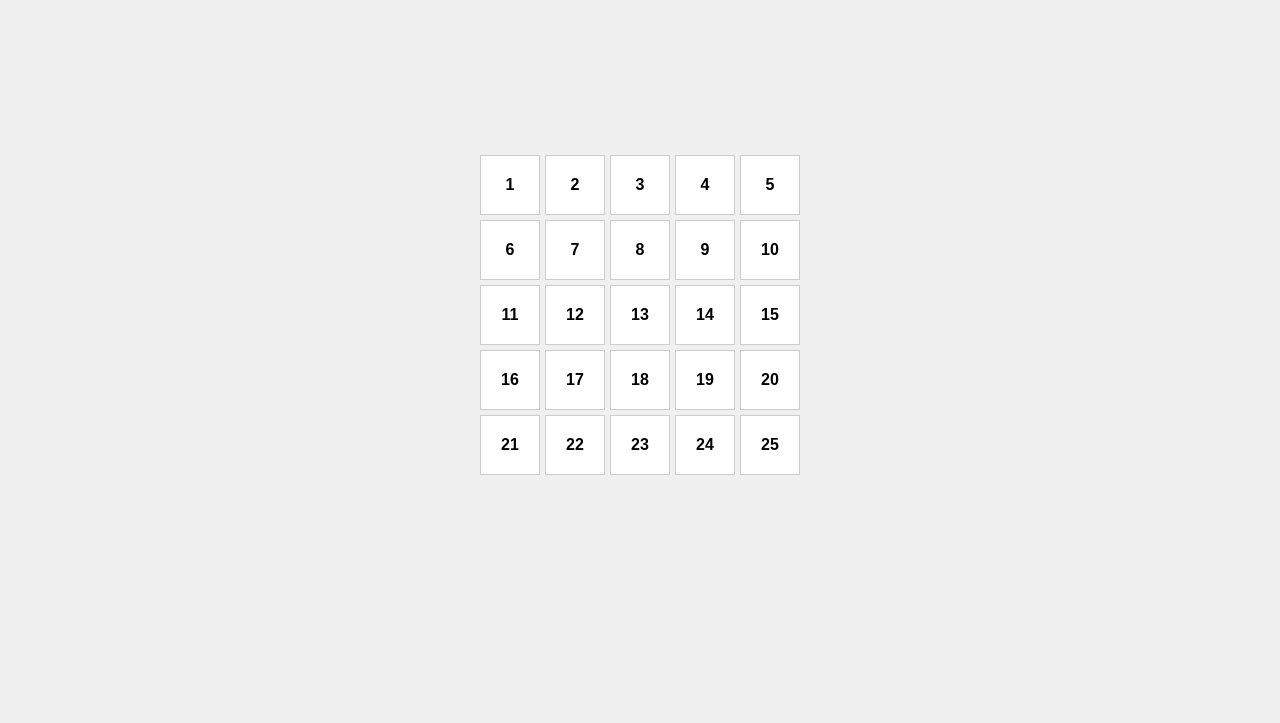
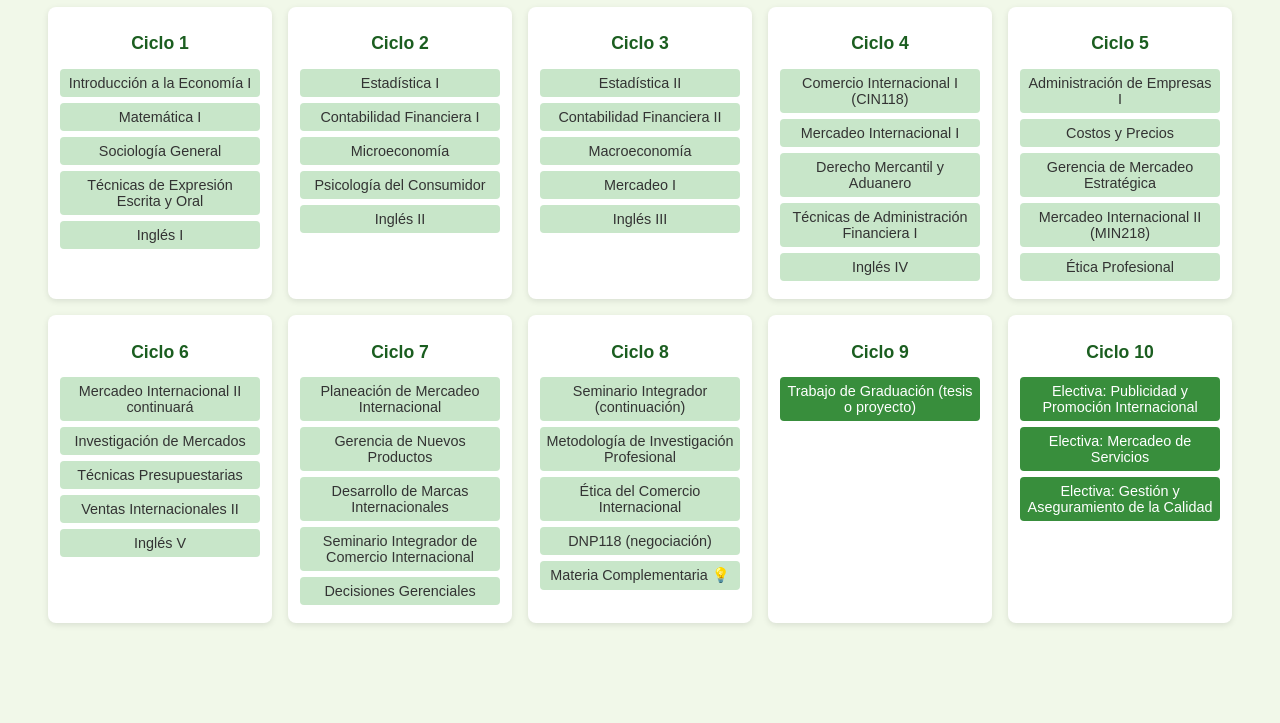
Before and after one commit to lilyA27/malla---interactiva, a plain HTML site: page index.html in a window 1280 px wide. Shown: the part 93-816 px from the top of the page. Drawn offline with Linux system fonts and the light colour scheme.

Commit message:
Update index.html

```diff
--- a/index.html
+++ b/index.html
@@ -1,61 +1,106 @@
-<!DOCTYPE html>
+
+
+   <!DOCTYPE html>
 <html lang="es">
 <head>
   <meta charset="UTF-8">
-  <title>Malla Interactiva</title>
+  <title>Mercadeo Internacional UES – Malla Curricular</title>
   <style>
-    body {
-      font-family: sans-serif;
-      display: flex;
-      justify-content: center;
-      align-items: center;
-      height: 100vh;
-      background-color: #f0f0f0;
-    }
-    .grid {
-      display: grid;
-      grid-template-columns: repeat(5, 60px);
-      grid-template-rows: repeat(5, 60px);
-      gap: 5px;
-    }
-    .cell {
-      background-color: #ffffff;
-      border: 1px solid #ccc;
-      cursor: pointer;
-      transition: background-color 0.2s;
-      display: flex;
-      justify-content: center;
-      align-items: center;
-      font-weight: bold;
-    }
-    .cell:hover {
-      background-color: #d0eaff;
-    }
-    .cell.active {
-      background-color: #4caf50;
-      color: white;
-    }
+    body { font-family: sans-serif; background: #f1f8e9; padding: 20px; margin: 0; color:#333; }
+    h1 { text-align: center; color: #2e7d32; }
+    .grid { display: flex; flex-wrap: wrap; justify-content: center; gap: 16px; }
+    .semester { background: white; border-radius: 8px; padding: 12px; width: 200px; box-shadow: 0 2px 6px rgba(0,0,0,0.1); }
+    .semester h2 { text-align: center; color: #1b5e20; font-size: 1.1em; }
+    .course { background: #c8e6c9; margin: 6px 0; padding: 6px; border-radius:4px; cursor:pointer; transition:0.2s; text-align:center; font-size:0.9em; }
+    .course:hover { background: #81c784; color: white; }
+    .highlight { background: #388e3c !important; color: white; }
   </style>
 </head>
 <body>
+<h1>Licenciatura en Mercadeo Internacional – UES</h1>
+<div class="grid">
 
-<div class="grid" id="grid"></div>
+  <!-- Ciclos 1 a 10 -->
+  <div class="semester"><h2>Ciclo 1</h2>
+    <div class="course">Introducción a la Economía I</div>
+    <div class="course">Matemática I</div>
+    <div class="course">Sociología General</div>
+    <div class="course">Técnicas de Expresión Escrita y Oral</div>
+    <div class="course">Inglés I</div>
+  </div>
+
+  <div class="semester"><h2>Ciclo 2</h2>
+    <div class="course">Estadística I</div>
+    <div class="course">Contabilidad Financiera I</div>
+    <div class="course">Microeconomía</div>
+    <div class="course">Psicología del Consumidor</div>
+    <div class="course">Inglés II</div>
+  </div>
+
+  <div class="semester"><h2>Ciclo 3</h2>
+    <div class="course">Estadística II</div>
+    <div class="course">Contabilidad Financiera II</div>
+    <div class="course">Macroeconomía</div>
+    <div class="course">Mercadeo I</div>
+    <div class="course">Inglés III</div>
+  </div>
+
+  <div class="semester"><h2>Ciclo 4</h2>
+    <div class="course">Comercio Internacional I (CIN118)</div>
+    <div class="course">Mercadeo Internacional I</div>
+    <div class="course">Derecho Mercantil y Aduanero</div>
+    <div class="course">Técnicas de Administración Financiera I</div>
+    <div class="course">Inglés IV</div>
+  </div>
+
+  <div class="semester"><h2>Ciclo 5</h2>
+    <div class="course">Administración de Empresas I</div>
+    <div class="course">Costos y Precios</div>
+    <div class="course">Gerencia de Mercadeo Estratégica</div>
+    <div class="course">Mercadeo Internacional II (MIN218)</div>
+    <div class="course">Ética Profesional</div>
+  </div>
+
+  <div class="semester"><h2>Ciclo 6</h2>
+    <div class="course">Mercadeo Internacional II continuará</div>
+    <div class="course">Investigación de Mercados</div>
+    <div class="course">Técnicas Presupuestarias</div>
+    <div class="course">Ventas Internacionales II</div>
+    <div class="course">Inglés V</div>
+  </div>
+
+  <div class="semester"><h2>Ciclo 7</h2>
+    <div class="course">Planeación de Mercadeo Internacional</div>
+    <div class="course">Gerencia de Nuevos Productos</div>
+    <div class="course">Desarrollo de Marcas Internacionales</div>
+    <div class="course">Seminario Integrador de Comercio Internacional</div>
+    <div class="course">Decisiones Gerenciales</div>
+  </div>
+
+  <div class="semester"><h2>Ciclo 8</h2>
+    <div class="course">Seminario Integrador (continuación)</div>
+    <div class="course">Metodología de Investigación Profesional</div>
+    <div class="course">Ética del Comercio Internacional</div>
+    <div class="course">DNP118 (negociación)</div>
+    <div class="course">Materia Complementaria 💡</div>
+  </div>
+
+  <div class="semester"><h2>Ciclo 9</h2>
+    <div class="course highlight">Trabajo de Graduación (tesis o proyecto)</div>
+  </div>
+
+  <div class="semester"><h2>Ciclo 10</h2>
+    <div class="course highlight">Electiva: Publicidad y Promoción Internacional</div>
+    <div class="course highlight">Electiva: Mercadeo de Servicios</div>
+    <div class="course highlight">Electiva: Gestión y Aseguramiento de la Calidad</div>
+  </div>
+
+</div>
 
 <script>
-  const grid = document.getElementById('grid');
-
-  for (let i = 0; i < 25; i++) {
-    const cell = document.createElement('div');
-    cell.classList.add('cell');
-    cell.textContent = i + 1;
-
-    cell.addEventListener('click', () => {
-      cell.classList.toggle('active');
-    });
-
-    grid.appendChild(cell);
-  }
+  document.querySelectorAll('.course').forEach(c => {
+    c.addEventListener('click', () => c.classList.toggle('highlight'));
+  });
 </script>
-
 </body>
 </html>
```
